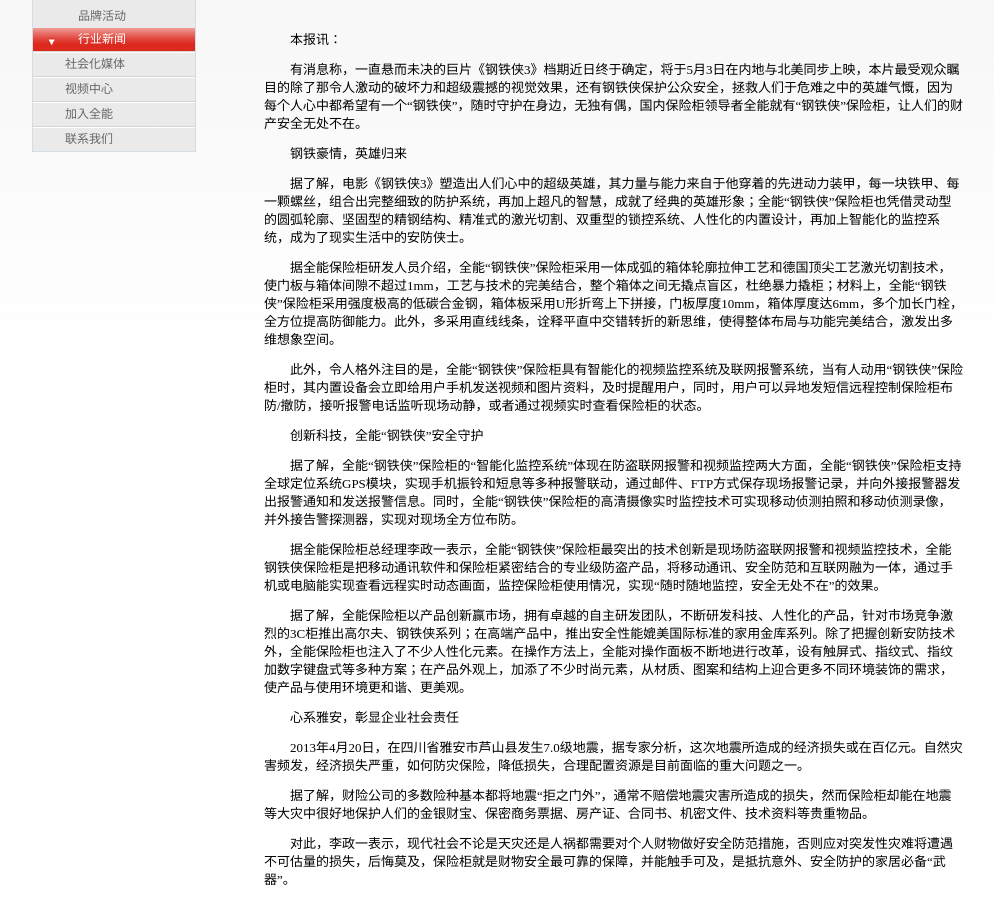
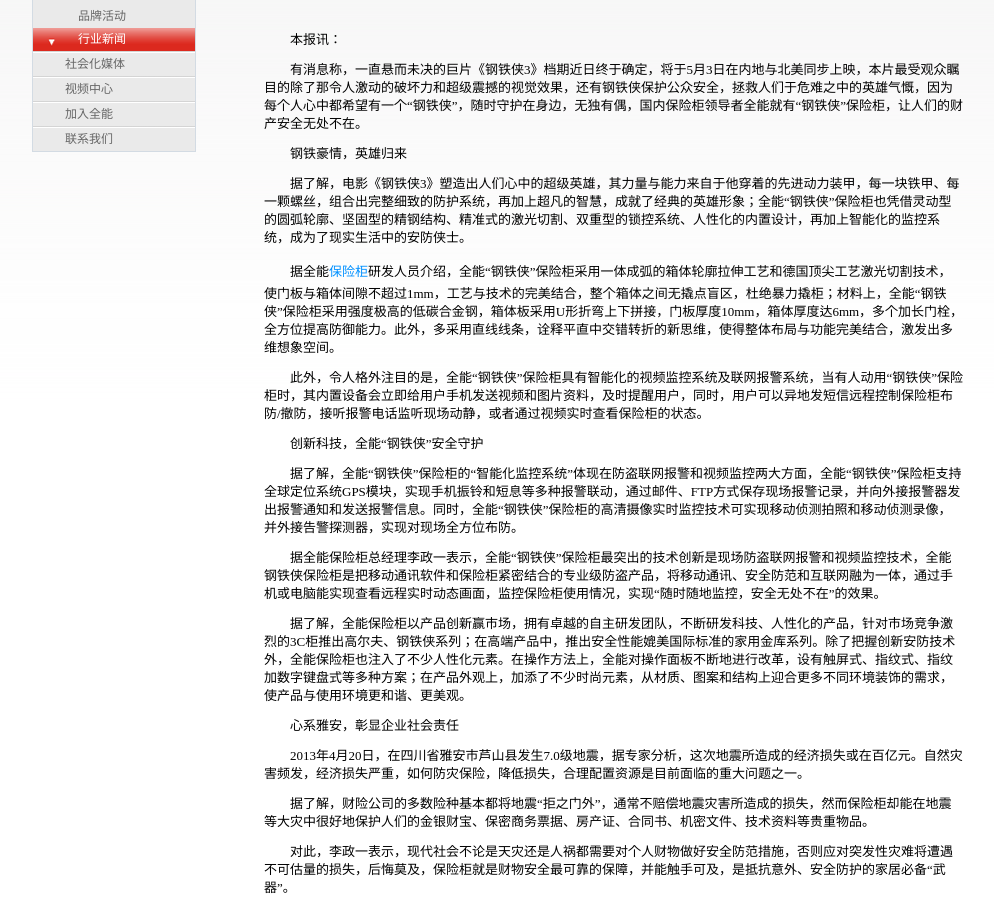
Before and after one commit to qnn/qnn.com.cn-v2, a Jekyll site: the page built from news/_posts/industry-news/2013-06-25-qnn-news379.md, in a window 1280 px wide and 900 px high, scrolled down 453 px. Shown: the whole window, without its empty margins (108-1102 px from the left). Built offline with Jekyll 4.4.1, drawn with Linux system fonts in a browser that asks for light colours; Markdown is read by kramdown in place of the engine named in the settings; comment, search, counter and statistics services are not loaded; some of the changed lines change nothing that is shown.

Commit message:
Update 2013-06-25-qnn-news379.md

```diff
--- a/news/_posts/industry-news/2013-06-25-qnn-news379.md
+++ b/news/_posts/industry-news/2013-06-25-qnn-news379.md
@@ -17,7 +17,7 @@
 
 据了解，电影《钢铁侠3》塑造出人们心中的超级英雄，其力量与能力来自于他穿着的先进动力装甲，每一块铁甲、每一颗螺丝，组合出完整细致的防护系统，再加上超凡的智慧，成就了经典的英雄形象；全能“钢铁侠”保险柜也凭借灵动型的圆弧轮廓、坚固型的精钢结构、精准式的激光切割、双重型的锁控系统、人性化的内置设计，再加上智能化的监控系统，成为了现实生活中的安防侠士。
 
-据全能保险柜研发人员介绍，全能“钢铁侠”保险柜采用一体成弧的箱体轮廓拉伸工艺和德国顶尖工艺激光切割技术，使门板与箱体间隙不超过1mm，工艺与技术的完美结合，整个箱体之间无撬点盲区，杜绝暴力撬柜；材料上，全能“钢铁侠”保险柜采用强度极高的低碳合金钢，箱体板采用U形折弯上下拼接，门板厚度10mm，箱体厚度达6mm，多个加长门栓，全方位提高防御能力。此外，多采用直线线条，诠释平直中交错转折的新思维，使得整体布局与功能完美结合，激发出多维想象空间。
+据全能<a href="http://www.qnn.com.cn/">保险柜</a>研发人员介绍，全能“钢铁侠”保险柜采用一体成弧的箱体轮廓拉伸工艺和德国顶尖工艺激光切割技术，使门板与箱体间隙不超过1mm，工艺与技术的完美结合，整个箱体之间无撬点盲区，杜绝暴力撬柜；材料上，全能“钢铁侠”保险柜采用强度极高的低碳合金钢，箱体板采用U形折弯上下拼接，门板厚度10mm，箱体厚度达6mm，多个加长门栓，全方位提高防御能力。此外，多采用直线线条，诠释平直中交错转折的新思维，使得整体布局与功能完美结合，激发出多维想象空间。
 
 此外，令人格外注目的是，全能“钢铁侠”保险柜具有智能化的视频监控系统及联网报警系统，当有人动用“钢铁侠”保险柜时，其内置设备会立即给用户手机发送视频和图片资料，及时提醒用户，同时，用户可以异地发短信远程控制保险柜布防/撤防，接听报警电话监听现场动静，或者通过视频实时查看保险柜的状态。
 
```
